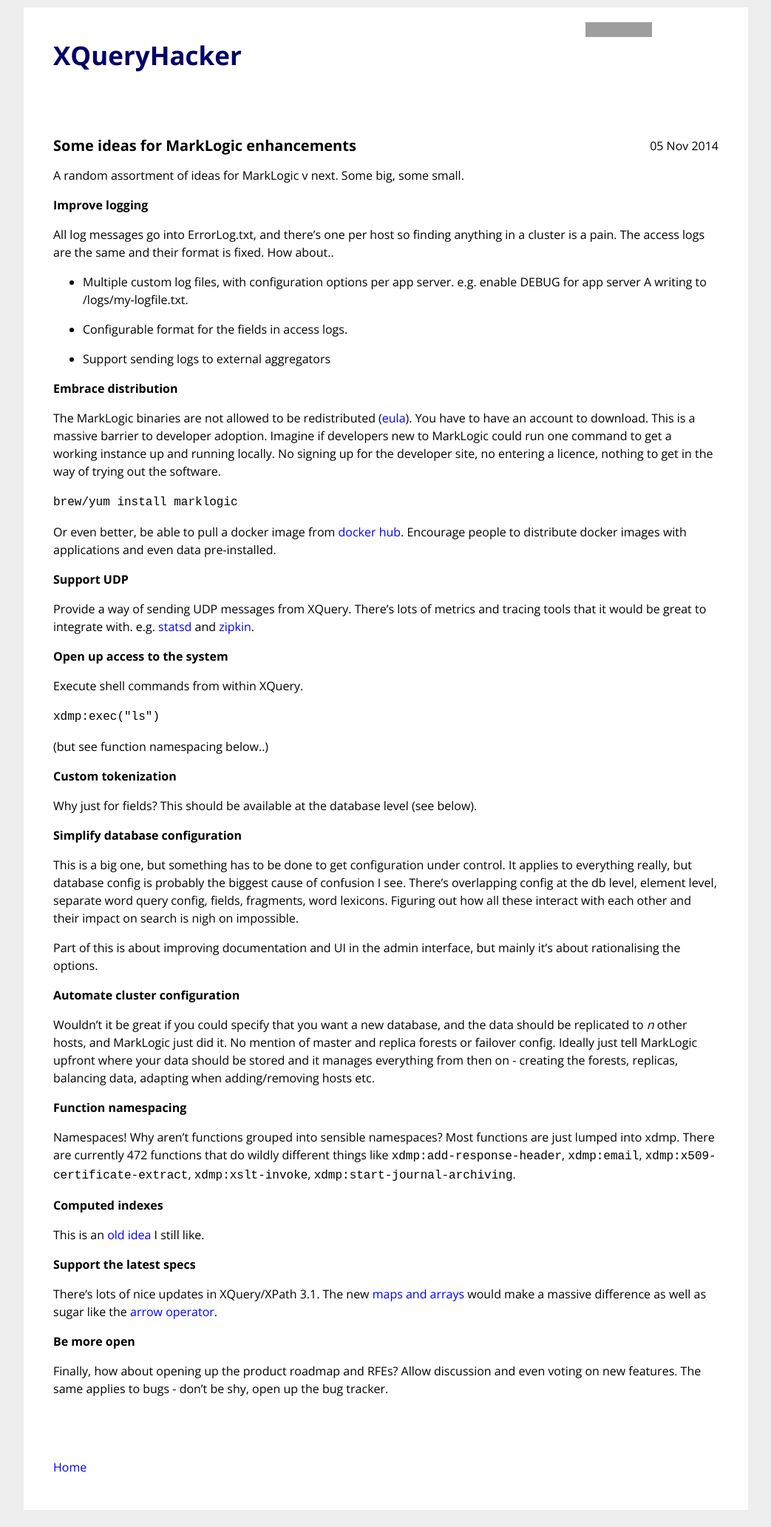
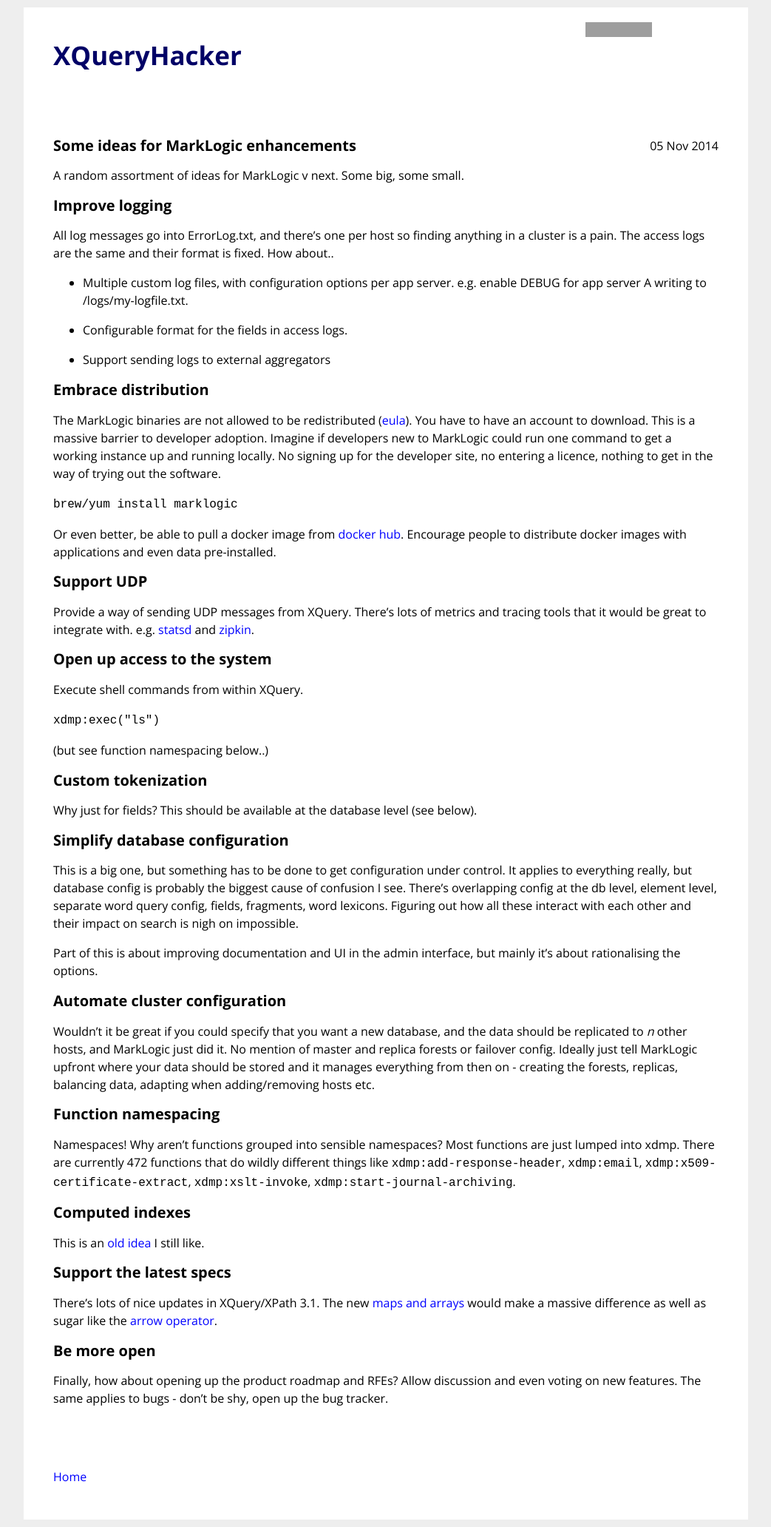
Before and after one commit to robwhitby/robwhitby.github.com, a Jekyll site: the page built from _posts/2014-11-05-marklogic-requests-for-enhancement.md, in a window 1280 px wide. Shown: the whole page at 74% size, without its empty margins (118-1161 px from the left). Built offline with Jekyll 4.4.1, drawn with Linux system fonts in a browser that asks for light colours; Markdown is read by kramdown in place of the engine named in the settings; grey boxes are pictures that could not be loaded.

Commit message:
change heading level

```diff
--- a/_posts/2014-11-05-marklogic-requests-for-enhancement.md
+++ b/_posts/2014-11-05-marklogic-requests-for-enhancement.md
@@ -8,7 +8,7 @@ layout: post
 A random assortment of ideas for MarkLogic v next. Some big, some small.
 
 
-### Improve logging
+## Improve logging
 
 All log messages go into ErrorLog.txt, and there's one per host so finding anything in a cluster is a pain. The access logs are the same and their format is fixed. How about..
 
@@ -19,7 +19,7 @@ All log messages go into ErrorLog.txt, and there's one per host so finding anyth
 * Support sending logs to external aggregators
 
 
-### Embrace distribution
+## Embrace distribution
 
 The MarkLogic binaries are not allowed to be redistributed ([eula][eula]). You have to have an account to download. This is a massive barrier to developer adoption. Imagine if developers new to MarkLogic could run one command to get a working instance up and running locally. No signing up for the developer site, no entering a licence, nothing to get in the way of trying out the software.
 
@@ -28,12 +28,12 @@ The MarkLogic binaries are not allowed to be redistributed ([eula][eula]). You h
 Or even better, be able to pull a docker image from [docker hub][dockerhub]. Encourage people to distribute docker images with applications and even data pre-installed.
 
 
-### Support UDP
+## Support UDP
 
 Provide a way of sending UDP messages from XQuery. There's lots of metrics and tracing tools that it would be great to integrate with. e.g. [statsd][statsd] and [zipkin][zipkin].
 
 
-### Open up access to the system
+## Open up access to the system
 
 Execute shell commands from within XQuery.
 
@@ -42,39 +42,39 @@ Execute shell commands from within XQuery.
 (but see function namespacing below..)
 
 
-### Custom tokenization
+## Custom tokenization
 
 Why just for fields? This should be available at the database level (see below).
 
 
-### Simplify database configuration
+## Simplify database configuration
 
 This is a big one, but something has to be done to get configuration under control. It applies to everything really, but database config is probably the biggest cause of confusion I see. There's overlapping config at the db level, element level, separate word query config, fields, fragments, word lexicons. Figuring out how all these interact with each other and their impact on search is nigh on impossible.
 
 Part of this is about improving documentation and UI in the admin interface, but mainly it's about rationalising the options.
 
 
-### Automate cluster configuration
+## Automate cluster configuration
 
 Wouldn't it be great if you could specify that you want a new database, and the data should be replicated to *n* other hosts, and MarkLogic just did it. No mention of master and replica forests or failover config. Ideally just tell MarkLogic upfront where your data should be stored and it manages everything from then on - creating the forests, replicas, balancing data, adapting when adding/removing hosts etc.
 
 
-### Function namespacing
+## Function namespacing
 
 Namespaces! Why aren't functions grouped into sensible namespaces? Most functions are just lumped into xdmp. There are currently 472 functions that do wildly different things like `xdmp:add-response-header`, `xdmp:email`, `xdmp:x509-certificate-extract`, `xdmp:xslt-invoke`, `xdmp:start-journal-archiving`.
 
 
-### Computed indexes
+## Computed indexes
 
 This is an [old idea][oldpost] I still like.
 
 
-### Support the latest specs
+## Support the latest specs
 
 There's lots of nice updates in XQuery/XPath 3.1. The new [maps and arrays][xqy31] would make a massive difference as well as sugar like the [arrow operator][xpath31].
 
 
-### Be more open
+## Be more open
 
 Finally, how about opening up the product roadmap and RFEs? Allow discussion and even voting on new features. The same applies to bugs - don't be shy, open up the bug tracker.
 
```
